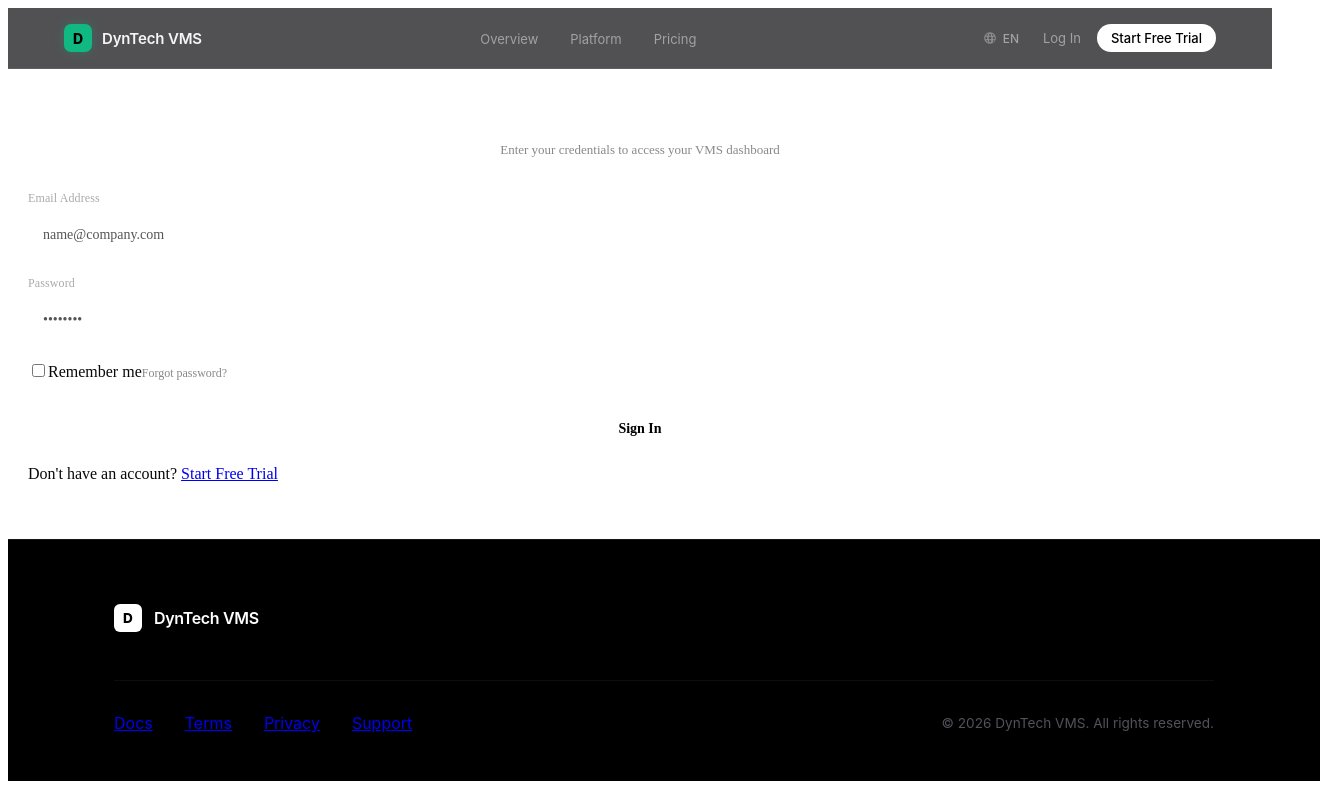
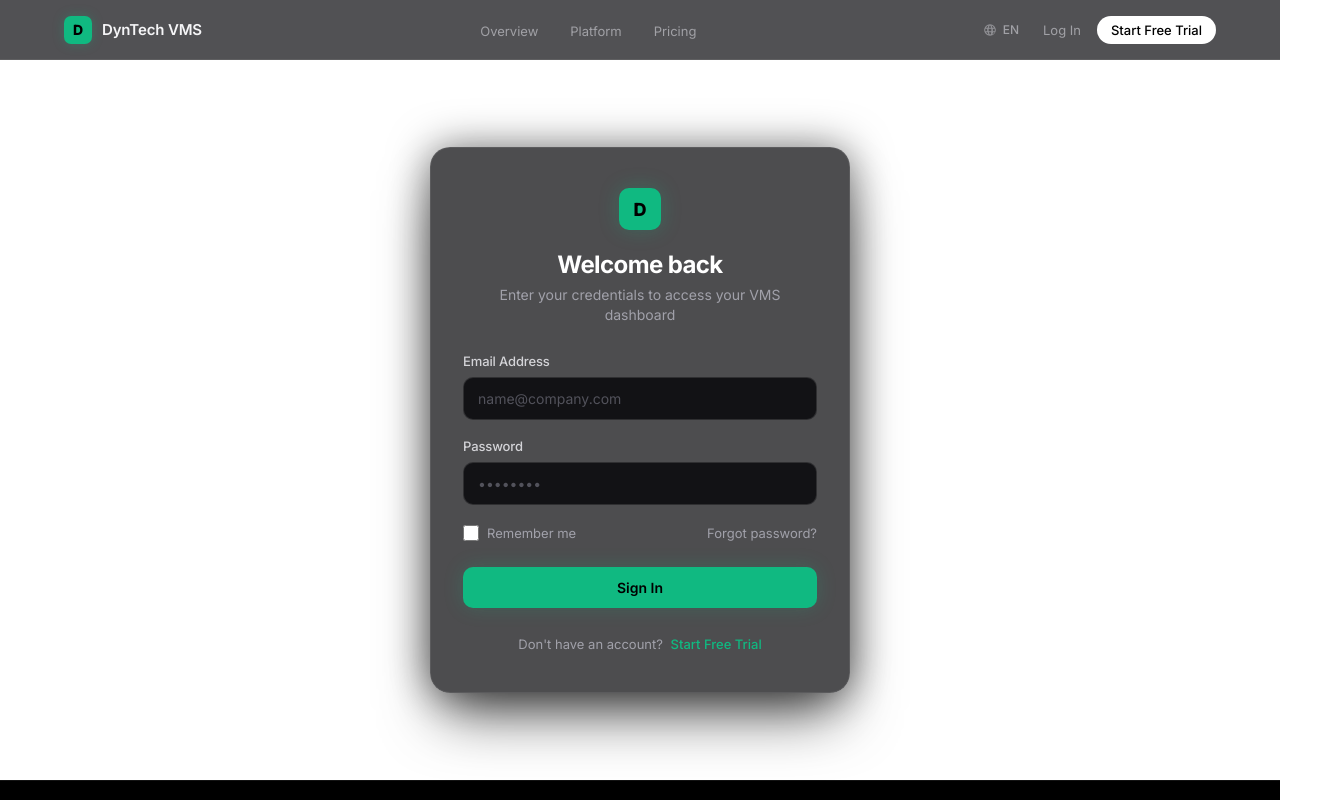
Before and after one commit to Dinelegacy/DynTech-VMS, a Next.js app in the folder frontend/: page /login in a window 1280 px wide. Shown: the top 800 px of the page, 1320 px wide, since content can reach past the window. Built offline with nearby package versions, Linux system fonts and the light colour scheme.

Commit message:
fixed the demo

```diff
--- a/frontend/src/app/globals.css
+++ b/frontend/src/app/globals.css
@@ -1,4 +1,14 @@
+@import url('https://fonts.googleapis.com/css2?family=Inter:wght@400;500;600;700;800&display=swap');
+
 :root {
+  /* Global Brand Identity Tokens (VMS Emerald Accent) */
+  --brand-emerald: #10b981;
+  --brand-emerald-hover: #34d399;
+  --brand-emerald-glow: rgba(16, 185, 129, 0.25);
+
+  /* Modern Sans-Serif Font Stack */
+  --font-sans: 'Inter', -apple-system, BlinkMacSystemFont, "SF Pro Display", "SF Pro Text", "Segoe UI", Roboto, sans-serif;
+
   /* Light Theme Defaults */
   --bg-primary: #ffffff;
   --text-primary: #09090b;
@@ -30,8 +40,48 @@
   }
 }
 
-body {
+/* Cinema Presentation & Screen Reset */
+*, *::before, *::after {
+  box-sizing: border-box;
+  margin: 0;
+  padding: 0;
+  font-family: var(--font-sans);
+}
+
+html, body {
+  width: 100%;
+  min-height: 100vh;
   background-color: var(--bg-primary);
   color: var(--text-primary);
+  font-family: var(--font-sans);
   transition: background-color 0.3s ease, color 0.3s ease;
+  -webkit-font-smoothing: antialiased;
+  -moz-osx-font-smoothing: grayscale;
+  overflow-x: hidden;
 }
+
+/* Force modern typography on all headings, inputs & buttons */
+h1, h2, h3, h4, h5, h6, p, span, button, input, select, textarea, a {
+  font-family: var(--font-sans) !important;
+}
+
+/* Global Link Reset (Prevents default browser blue links) */
+a {
+  color: inherit;
+  text-decoration: none;
+}
+
+/* Fix Browser Input Autofill Light-Blue Background Leak */
+input:-webkit-autofill,
+input:-webkit-autofill:hover,
+input:-webkit-autofill:focus,
+textarea:-webkit-autofill,
+textarea:-webkit-autofill:hover,
+textarea:-webkit-autofill:focus,
+select:-webkit-autofill,
+select:-webkit-autofill:hover,
+select:-webkit-autofill:focus {
+  -webkit-text-fill-color: var(--text-primary) !important;
+  -webkit-box-shadow: 0 0 0px 1000px #121215 inset !important;
+  transition: background-color 5000s ease-in-out 0s;
+}
--- a/frontend/src/components/Demo/DemoView.module.css
+++ b/frontend/src/components/Demo/DemoView.module.css
@@ -1,112 +1,197 @@
 .container {
+  font-family: -apple-system, BlinkMacSystemFont, "SF Pro Display", "SF Pro Text", "Inter", sans-serif;
+  -webkit-font-smoothing: antialiased;
+  -moz-osx-font-smoothing: grayscale;
   display: flex;
   flex-direction: column;
   align-items: center;
-  max-width: 1000px;
+  width: 100%;
+  max-width: 1080px;
   margin: 0 auto;
-  padding: 60px 24px 100px;
+  padding: 28px 20px 60px;
+  box-sizing: border-box;
+  color: #f4f4f5;
 }
 
-.header {
-  text-align: center;
-  margin-bottom: 40px;
+/* Centered Header Spacing */
+.dashboardHeader {
+  width: 100%;
+  display: flex;
+  align-items: center;
+  justify-content: center; /* Centered */
+  margin-bottom: 22px;
 }
 
-.title {
-  font-size: 2.5rem;
-  font-weight: 700;
-  letter-spacing: -0.03em;
-  color: #ffffff;
-  margin-bottom: 12px;
+.breadcrumb {
+  display: flex;
+  align-items: center;
+  gap: 8px;
+  font-size: 14px;
+  font-weight: 500;
+  letter-spacing: -0.01em;
 }
 
-.subtitle {
-  font-size: 1.05rem;
-  color: #888888;
-  max-width: 600px;
-  line-height: 1.5;
-  margin: 0 auto;
+.backLink {
+  color: #71717a;
+  text-decoration: none;
+  transition: color 0.15s ease;
+}
+
+.backLink:hover {
+  color: #ffffff;
+}
+
+.breadcrumbSeparator {
+  color: #3f3f46;
+}
+
+.currentLocation {
+  color: #f4f4f5;
+  font-weight: 600;
 }
 
 /* Player Card Container */
 .playerCard {
   width: 100%;
-  max-width: 900px;
-  background: rgba(15, 15, 15, 0.85);
-  border: 1px solid rgba(255, 255, 255, 0.1);
-  border-radius: 16px;
+  background: #09090b;
+  border: 1px solid rgba(255, 255, 255, 0.08);
+  border-radius: 12px;
   overflow: hidden;
-  backdrop-filter: blur(20px);
-  box-shadow: 0 30px 60px rgba(0, 0, 0, 0.6);
+  box-shadow: 0 20px 40px -15px rgba(0, 0, 0, 0.9), 0 0 0 1px rgba(255, 255, 255, 0.02);
 }
 
-/* Top Toolbar */
+/* Minimal Top Bar */
 .topBar {
   display: flex;
   justify-content: space-between;
   align-items: center;
-  padding: 16px 24px;
-  background: rgba(255, 255, 255, 0.02);
-  border-bottom: 1px solid rgba(255, 255, 255, 0.08);
+  padding: 10px 16px;
+  background: #111113;
+  border-bottom: 1px solid rgba(255, 255, 255, 0.06);
 }
 
 .statusGroup {
   display: flex;
   align-items: center;
-  gap: 16px;
 }
 
+/* Micro Live Badge */
 .liveBadge {
   display: inline-flex;
   align-items: center;
-  gap: 8px;
-  font-size: 0.75rem;
-  font-weight: 700;
+  gap: 6px;
+  font-family: ui-monospace, SFMono-Regular, "SF Mono", Menlo, Monaco, Consolas, monospace;
+  font-size: 11px;
+  font-weight: 600;
   letter-spacing: 0.05em;
   color: #10b981;
   background: rgba(16, 185, 129, 0.1);
-  border: 1px solid rgba(16, 185, 129, 0.2);
-  padding: 4px 10px;
-  border-radius: 20px;
+  border: 1px solid rgba(16, 185, 129, 0.22);
+  padding: 2px 7px;
+  border-radius: 4px;
   text-transform: uppercase;
 }
 
 .liveDot {
-  width: 6px;
-  height: 6px;
+  width: 5px;
+  height: 5px;
   background-color: #10b981;
   border-radius: 50%;
-  animation: pulse 2s infinite;
+  box-shadow: 0 0 6px rgba(16, 185, 129, 0.8);
 }
 
-@keyframes pulse {
-  0% { opacity: 1; transform: scale(1); }
-  50% { opacity: 0.3; transform: scale(1.3); }
-  100% { opacity: 1; transform: scale(1); }
+.controlsGroup {
+  display: flex;
+  align-items: center;
+  gap: 16px;
 }
 
-.streamName {
-  font-size: 0.9rem;
-  font-weight: 500;
-  color: #cccccc;
-}
-
-/* AI Toggle Switch */
-.toggleLabel {
+/* Custom Micro Switch */
+.switchContainer {
   display: flex;
   align-items: center;
-  gap: 10px;
-  font-size: 0.85rem;
-  color: #aaaaaa;
+  gap: 8px;
   cursor: pointer;
   user-select: none;
 }
 
-.toggleInput {
-  accent-color: #10b981;
-  width: 16px;
+.switchLabel {
+  font-size: 12px;
+  font-weight: 500;
+  color: #a1a1aa;
+  transition: color 0.15s ease;
+  letter-spacing: -0.01em;
+}
+
+.switchContainer:hover .switchLabel {
+  color: #ffffff;
+}
+
+.switch {
+  position: relative;
+  display: inline-block;
+  width: 30px;
   height: 16px;
+}
+
+.switch input {
+  opacity: 0;
+  width: 0;
+  height: 0;
+}
+
+.slider {
+  position: absolute;
   cursor: pointer;
+  top: 0; left: 0; right: 0; bottom: 0;
+  background-color: #27272a;
+  border: 1px solid rgba(255, 255, 255, 0.1);
+  transition: 0.2s ease;
+  border-radius: 20px;
+}
+
+.slider:before {
+  position: absolute;
+  content: "";
+  height: 10px;
+  width: 10px;
+  left: 2px;
+  bottom: 2px;
+  background-color: #a1a1aa;
+  transition: 0.2s ease;
+  border-radius: 50%;
+}
+
+input:checked + .slider {
+  background-color: #10b981;
+  border-color: #10b981;
+}
+
+input:checked + .slider:before {
+  transform: translateX(14px);
+  background-color: #000000;
+}
+
+/* Glass Fullscreen Button */
+.fullscreenBtn {
+  display: inline-flex;
+  align-items: center;
+  gap: 5px;
+  background: rgba(255, 255, 255, 0.03);
+  border: 1px solid rgba(255, 255, 255, 0.08);
+  color: #d4d4d8;
+  padding: 4px 9px;
+  border-radius: 6px;
+  font-size: 12px;
+  font-weight: 500;
+  cursor: pointer;
+  transition: all 0.15s ease;
+}
+
+.fullscreenBtn:hover {
+  background: rgba(255, 255, 255, 0.08);
+  color: #ffffff;
+  border-color: rgba(255, 255, 255, 0.18);
 }
 
 /* Video Stage */
@@ -114,102 +199,78 @@
   position: relative;
   width: 100%;
   aspect-ratio: 16 / 9;
-  background: #050505;
-  background-image: radial-gradient(circle at center, rgba(30, 30, 30, 0.4) 0%, #050505 100%);
+  background: #000000;
   display: flex;
   align-items: center;
   justify-content: center;
   overflow: hidden;
 }
 
-.videoPlaceholder {
-  position: relative;
+.videoStage:fullscreen {
+  width: 100vw;
+  height: 100vh;
+  max-width: none;
+  aspect-ratio: unset;
+  border-radius: 0;
+  background: #000000;
+}
+
+.streamIframe {
   width: 100%;
   height: 100%;
+  border: none;
+  display: block;
+}
+
+.fullscreenOverlayBtn {
+  position: absolute;
+  top: 16px;
+  right: 16px;
+  z-index: 9999;
+  display: inline-flex;
+  align-items: center;
+  gap: 6px;
+  background: rgba(9, 9, 11, 0.85);
+  border: 1px solid rgba(255, 255, 255, 0.15);
+  color: #ffffff;
+  padding: 6px 12px;
+  border-radius: 6px;
+  font-size: 12px;
+  font-weight: 500;
+  cursor: pointer;
+  backdrop-filter: blur(8px);
+  -webkit-backdrop-filter: blur(8px);
+}
+
+/* Telemetry Footer Bar */
+.telemetryBar {
   display: flex;
   align-items: center;
-  justify-content: center;
-}
-
-.feedText {
-  font-size: 0.9rem;
-  color: #555555;
-  letter-spacing: 0.05em;
-  text-transform: uppercase;
-}
-
-/* Simulated AI Bounding Box */
-.mockBoundingBox {
-  position: absolute;
-  top: 30%;
-  left: 40%;
-  width: 160px;
-  height: 220px;
-  border: 2px solid #10b981;
-  background: rgba(16, 185, 129, 0.08);
-  border-radius: 4px;
-  box-shadow: 0 0 15px rgba(16, 185, 129, 0.2);
-  transition: opacity 0.2s ease;
-}
-
-.boxLabel {
-  position: absolute;
-  top: -24px;
-  left: -2px;
-  background: #10b981;
-  color: #000000;
-  font-size: 0.7rem;
-  font-weight: 800;
-  padding: 2px 6px;
-  border-radius: 2px;
-  letter-spacing: 0.05em;
-}
-
-/* Telemetry Footer */
-.telemetryBar {
-  display: flex;
-  gap: 32px;
-  padding: 14px 24px;
-  background: rgba(255, 255, 255, 0.02);
-  border-top: 1px solid rgba(255, 255, 255, 0.08);
+  gap: 24px;
+  padding: 9px 16px;
+  background: #111113;
+  border-top: 1px solid rgba(255, 255, 255, 0.06);
+  flex-wrap: wrap;
 }
 
 .telemetryItem {
   display: flex;
   align-items: center;
-  gap: 8px;
-  font-size: 0.85rem;
+  gap: 6px;
 }
 
 .telemetryLabel {
-  color: #666666;
+  font-family: ui-monospace, SFMono-Regular, "SF Mono", Menlo, Monaco, Consolas, monospace;
+  font-size: 10px;
+  font-weight: 500;
+  color: #52525b;
+  letter-spacing: 0.04em;
+  text-transform: uppercase;
 }
 
 .telemetryValue {
-  color: #ffffff;
-  font-weight: 600;
-  font-family: monospace;
+  font-family: ui-monospace, SFMono-Regular, "SF Mono", Menlo, Monaco, Consolas, monospace;
+  font-size: 12px;
+  font-weight: 500;
+  color: #e4e4e7;
 }
-
-/* Back Link */
-.backBtn {
-  margin-top: 36px;
-  display: inline-flex;
-  align-items: center;
-  gap: 8px;
-  color: #888888;
-  text-decoration: none;
-  font-size: 0.9rem;
-  font-weight: 500;
-  padding: 10px 20px;
-  border-radius: 8px;
-  border: 1px solid rgba(255, 255, 255, 0.1);
-  background: rgba(255, 255, 255, 0.02);
-  transition: all 0.2s ease;
-}
-
-.backBtn:hover {
-  color: #ffffff;
-  border-color: rgba(255, 255, 255, 0.2);
-  background: rgba(255, 255, 255, 0.06);
-}
--- a/frontend/src/components/LoginForm/LoginForm.module.css
+++ b/frontend/src/components/LoginForm/LoginForm.module.css
@@ -1,21 +1,23 @@
 .container {
-  min-height: 70vh;
+  width: 100%;
+  min-height: calc(100vh - 160px);
   display: flex;
   align-items: center;
   justify-content: center;
-  padding: 24px;
-  font-family: -apple-system, BlinkMacSystemFont, "SF Pro Display", "SF Pro Text", "Inter", sans-serif;
+  padding: 40px 24px;
+  box-sizing: border-box;
 }
 
-.card {
+.formCard {
   width: 100%;
-  max-width: 400px;
+  max-width: 420px;
   padding: 40px 32px;
   border-radius: 20px;
-  background: radial-gradient(100% 100% at 50% 0%, rgba(255, 255, 255, 0.05) 0%, rgba(255, 255, 255, 0.02) 100%);
-  border: 1px solid rgba(255, 255, 255, 0.1);
+  background: rgba(18, 18, 20, 0.75);
+  border: 1px solid rgba(255, 255, 255, 0.08);
   backdrop-filter: blur(24px);
-  box-shadow: 0 30px 60px -12px rgba(0, 0, 0, 0.6);
+  -webkit-backdrop-filter: blur(24px);
+  box-shadow: 0 30px 60px -12px rgba(0, 0, 0, 0.7), 0 0 40px rgba(0, 0, 0, 0.5);
   display: flex;
   flex-direction: column;
   align-items: center;
@@ -23,137 +25,171 @@
 }
 
 .logoBadge {
-  width: 44px;
-  height: 44px;
-  border-radius: 12px;
-  background: #ffffff;
+  width: 42px;
+  height: 42px;
+  border-radius: 10px;
+  background: var(--brand-emerald, #10b981);
   color: #000000;
   display: flex;
   align-items: center;
   justify-content: center;
-  font-weight: 700;
+  font-weight: 800;
   font-size: 18px;
   margin-bottom: 20px;
-  box-shadow: 0 4px 20px rgba(255, 255, 255, 0.15);
-  font-family: inherit;
+  box-shadow: 0 0 20px var(--brand-emerald-glow, rgba(16, 185, 129, 0.3));
 }
 
 .title {
-  font-size: 22px;
-  font-weight: 600;
-  letter-spacing: -0.02em;
+  font-size: 24px;
+  font-weight: 700;
+  letter-spacing: -0.025em;
   color: #ffffff;
   margin: 0 0 6px 0;
-  font-family: inherit;
+  text-align: center;
 }
 
 .subtitle {
-  font-size: 13px;
-  color: #888888;
-  margin: 0 0 32px 0;
+  font-size: 14px;
+  color: #a1a1aa;
+  margin: 0 0 28px 0;
   text-align: center;
   line-height: 1.4;
-  font-family: inherit;
+}
+
+.errorAlert {
+  width: 100%;
+  padding: 10px 14px;
+  border-radius: 8px;
+  background: rgba(239, 68, 68, 0.1);
+  border: 1px solid rgba(239, 68, 68, 0.25);
+  color: #f87171;
+  font-size: 13px;
+  margin-bottom: 20px;
+  text-align: center;
+  box-sizing: border-box;
 }
 
 .form {
   width: 100%;
   display: flex;
   flex-direction: column;
-  gap: 20px;
+  gap: 18px;
 }
 
 .inputGroup {
   display: flex;
   flex-direction: column;
   gap: 8px;
-}
-
-.labelRow {
-  display: flex;
-  justify-content: space-between;
-  align-items: center;
+  width: 100%;
 }
 
 .label {
-  font-size: 12px;
+  font-size: 13px;
   font-weight: 500;
-  color: #aaaaaa;
-  letter-spacing: 0.01em;
-  font-family: inherit;
+  color: #d4d4d8;
+  letter-spacing: -0.01em;
+}
+
+.input {
+  width: 100%;
+  padding: 12px 14px;
+  border-radius: 10px;
+  background: #121215;
+  border: 1px solid rgba(255, 255, 255, 0.12);
+  color: #ffffff;
+  font-size: 14px;
+  outline: none;
+  box-sizing: border-box;
+  transition: border-color 0.15s ease, box-shadow 0.15s ease;
+}
+
+.input:focus {
+  border-color: var(--brand-emerald, #10b981);
+  box-shadow: 0 0 0 2px rgba(16, 185, 129, 0.2);
+}
+
+.input::placeholder {
+  color: #52525b;
+}
+
+.optionsRow {
+  display: flex;
+  align-items: center;
+  justify-content: space-between;
+  width: 100%;
+  margin-top: 2px;
+}
+
+.checkboxLabel {
+  display: flex;
+  align-items: center;
+  gap: 8px;
+  font-size: 13px;
+  color: #a1a1aa;
+  cursor: pointer;
+  user-select: none;
+}
+
+.checkbox {
+  accent-color: var(--brand-emerald, #10b981);
+  width: 16px;
+  height: 16px;
+  cursor: pointer;
+  border-radius: 4px;
 }
 
 .forgotLink {
-  font-size: 12px;
-  color: #888888;
+  font-size: 13px;
+  color: #a1a1aa;
   text-decoration: none;
   transition: color 0.15s ease;
-  font-family: inherit;
 }
 
 .forgotLink:hover {
   color: #ffffff;
 }
 
-.input {
-  width: 100%;
-  padding: 12px 14px;
-  border-radius: 10px;
-  background: rgba(255, 255, 255, 0.04);
-  border: 1px solid rgba(255, 255, 255, 0.12);
-  color: #ffffff;
-  font-size: 14px;
-  outline: none;
-  box-sizing: border-box;
-  transition: border-color 0.15s ease, box-shadow 0.15s ease;
-  font-family: inherit;
-}
-
-.input:focus {
-  border-color: #ffffff;
-  box-shadow: 0 0 0 1px #ffffff;
-  background: rgba(255, 255, 255, 0.06);
-}
-
-.input::placeholder {
-  color: #555555;
-}
-
 .submitBtn {
   width: 100%;
   padding: 12px;
   margin-top: 8px;
-  border-radius: 9999px;
-  background: #ffffff;
+  border-radius: 10px;
+  background: var(--brand-emerald, #10b981);
   color: #000000;
   border: none;
   font-size: 14px;
   font-weight: 600;
   cursor: pointer;
-  transition: opacity 0.15s ease, transform 0.1s ease;
-  font-family: inherit;
+  transition: background-color 0.15s ease, transform 0.1s ease, box-shadow 0.15s ease;
+  box-shadow: 0 0 20px rgba(16, 185, 129, 0.2);
 }
 
-.submitBtn:hover {
-  opacity: 0.92;
+.submitBtn:hover:not(:disabled) {
+  background: var(--brand-emerald-hover, #34d399);
   transform: translateY(-1px);
 }
 
-.footer {
+.submitBtn:disabled {
+  opacity: 0.6;
+  cursor: not-allowed;
+}
+
+.footerText {
   font-size: 13px;
-  color: #888888;
+  color: #a1a1aa;
   margin-top: 28px;
   margin-bottom: 0;
-  font-family: inherit;
+  text-align: center;
 }
 
-.signupLink {
-  color: #ffffff;
+.link {
+  color: var(--brand-emerald, #10b981);
   font-weight: 500;
   text-decoration: none;
   margin-left: 4px;
+  transition: color 0.15s ease;
 }
 
-.signupLink:hover {
+.link:hover {
   text-decoration: underline;
 }
--- a/frontend/src/components/LoginForm/LoginForm.tsx
+++ b/frontend/src/components/LoginForm/LoginForm.tsx
@@ -35,7 +35,7 @@ export default function LoginForm() {
           localStorage.setItem('token', data.token);
         }
 
-        // 2. Save User Payload (uses backend data if returned, otherwise fallbacks to entered email)
+        // 2. Save User Payload
         const userObj = data.user || { email };
         localStorage.setItem('user', JSON.stringify(userObj));
 
@@ -55,11 +55,13 @@ export default function LoginForm() {
   };
 
   return (
+    <div className={styles.container}>
       <div className={styles.formCard}>
+        <div className={styles.logoBadge}>D</div>
         <h1 className={styles.title}>{t('login_title')}</h1>
         <p className={styles.subtitle}>{t('login_subtitle')}</p>
 
-      {error && <p style={{ color: '#ff4d4d', fontSize: '14px', marginBottom: '12px' }}>{error}</p>}
+        {error && <div className={styles.errorAlert}>{error}</div>}
 
         <form onSubmit={handleLogin} className={styles.form}>
           <div className={styles.inputGroup}>
@@ -108,5 +110,6 @@ export default function LoginForm() {
           </Link>
         </p>
       </div>
+    </div>
   );
 }
```
Also changed, not shown: frontend/src/components/Demo/DemoView.tsx (+148 -28 lines). Lines whose indentation alone changed are shown as unchanged.
